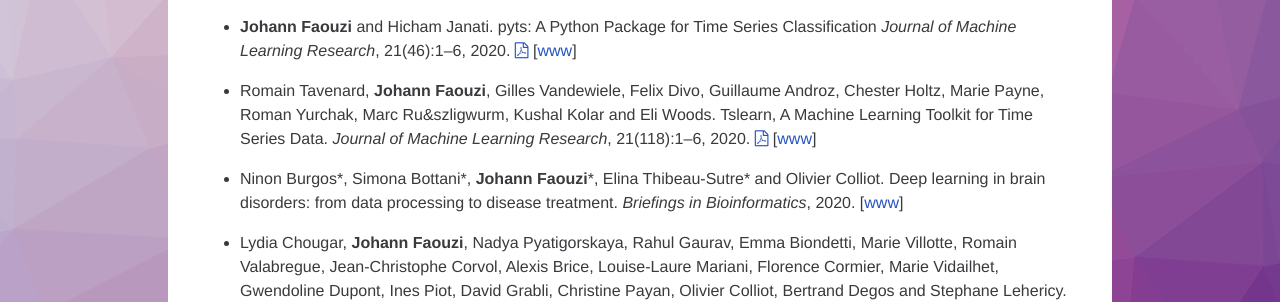
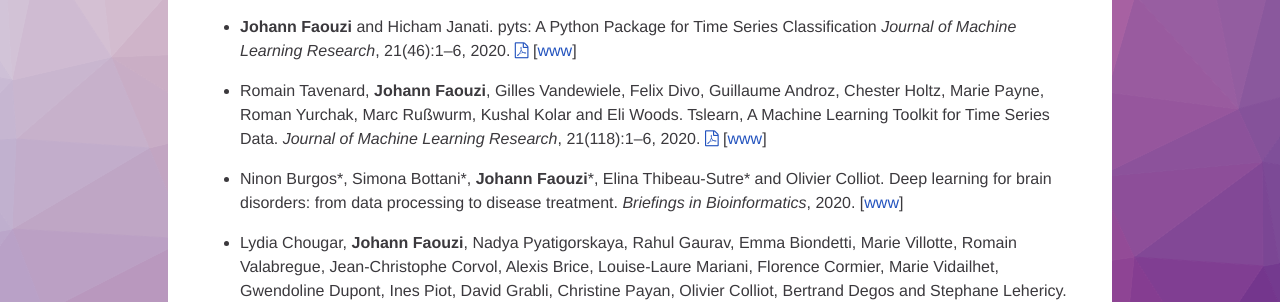
Before and after one commit to johannfaouzi/johannfaouzi.github.io, a Jekyll site: the page built from publications.md, in a window 1280 px wide. Shown: the part 416-718 px from the top of the page. Built offline with Jekyll 4.4.1, drawn with Linux system fonts in a browser that asks for light colours; some web fonts are replaced; our own code applies the rules of GitHub Pages for plain Markdown files.

Commit message:
Fix typos

```diff
--- a/publications.md
+++ b/publications.md
@@ -6,7 +6,7 @@ pyts: A Python Package for Time Series Classification
 <a href="https://jmlr.org/papers/volume21/19-763/19-763.pdf"><i class="fa fa-file-pdf-o fa-1x"></i></a>
 [[www](https://jmlr.org/papers/v21/19-763.html)]
 
-* Romain Tavenard, **Johann Faouzi**, Gilles Vandewiele, Felix Divo, Guillaume Androz, Chester Holtz, Marie Payne, Roman Yurchak, Marc Ru&szligwurm, Kushal Kolar and Eli Woods.
+* Romain Tavenard, **Johann Faouzi**, Gilles Vandewiele, Felix Divo, Guillaume Androz, Chester Holtz, Marie Payne, Roman Yurchak, Marc Ru&szlig;wurm, Kushal Kolar and Eli Woods.
 Tslearn, A Machine Learning Toolkit for Time Series Data.
 *Journal of Machine Learning Research*,
 21(118):1--6, 2020.
@@ -14,7 +14,7 @@ Tslearn, A Machine Learning Toolkit for Time Series Data.
 [[www](https://www.jmlr.org/papers/v21/20-091.html)]
 
 * Ninon Burgos\*, Simona Bottani\*, **Johann Faouzi**\*, Elina Thibeau-Sutre\* and Olivier Colliot.
-Deep learning in brain disorders: from data processing to disease treatment.
+Deep learning for brain disorders: from data processing to disease treatment.
 *Briefings in Bioinformatics*,
 2020.
 [[www](https://academic.oup.com/bib/advance-article-abstract/doi/10.1093/bib/bbaa310/6034041?redirectedFrom=fulltext)]
```
Also changed, not shown: open_source_software.md (+8 -8 lines), teaching.md (+2 -2 lines).
